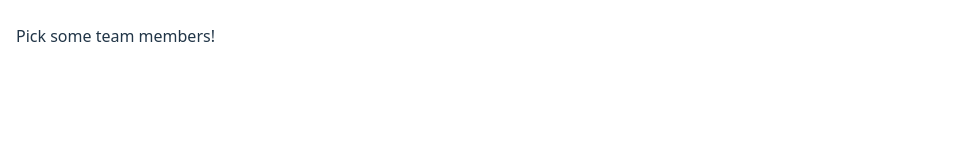
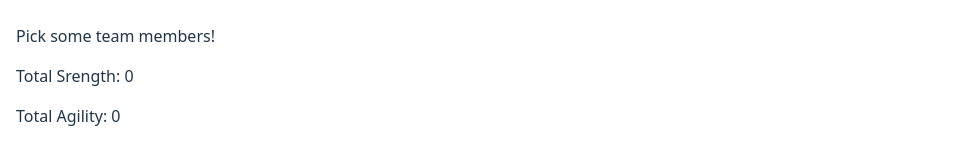
Before and after one commit to bazmo36/react-state-management-lab, a React (Vite) app: page / in a window 1280 px wide. Shown: the part 2949-3106 px from the top of the page, without its empty margins (0-960 px from the left). Before the commit the page ends 3029 px from the top, so only its background shows below. Built offline with nearby package versions, Linux system fonts and the light colour scheme.

Commit message:
Calculate and display total team strength and agility

```diff
--- a/src/App.jsx
+++ b/src/App.jsx
@@ -113,6 +113,20 @@ const App = () => {
     }
   }
 
+  //Calculate Total Strength
+  const getTotalStrength = (total, fighter) => (
+    total + fighter.strength
+  )
+  const totalStrength = team.reduce(getTotalStrength, 0)
+
+
+  //Calculate Total Agility
+  const getTotalAgility = (total, fighter) => (
+    total + fighter.agility
+  )
+
+
+  const totalAgility = team.reduce(getTotalAgility, 0)
 
   return (
     <>
@@ -152,9 +166,16 @@ const App = () => {
               ))}
             </ul>
           )
+        }
 
-        }
+        <div>
+          <p>Total Srength: {totalStrength}</p>
+          <p>Total Agility: {totalAgility}</p>
+        </div>
+
       </section>
+
+
 
     </>
   )
```
